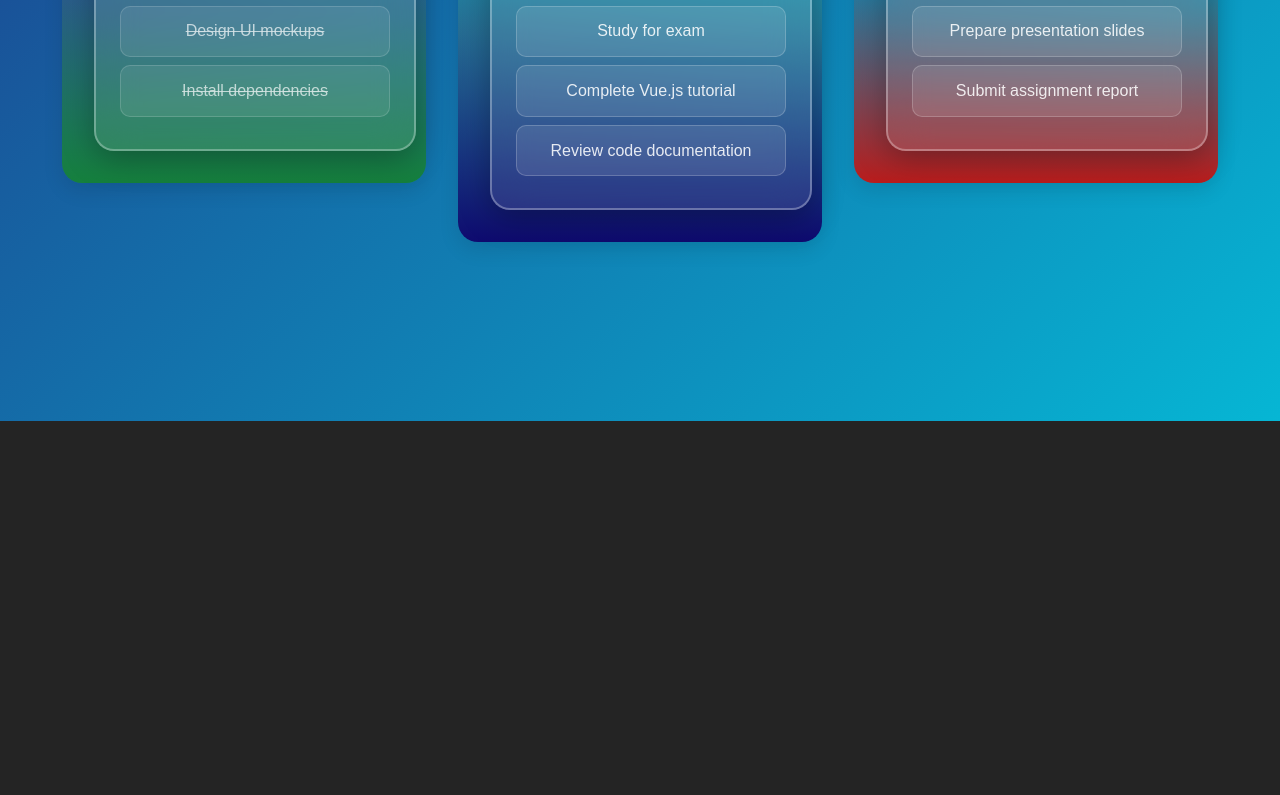
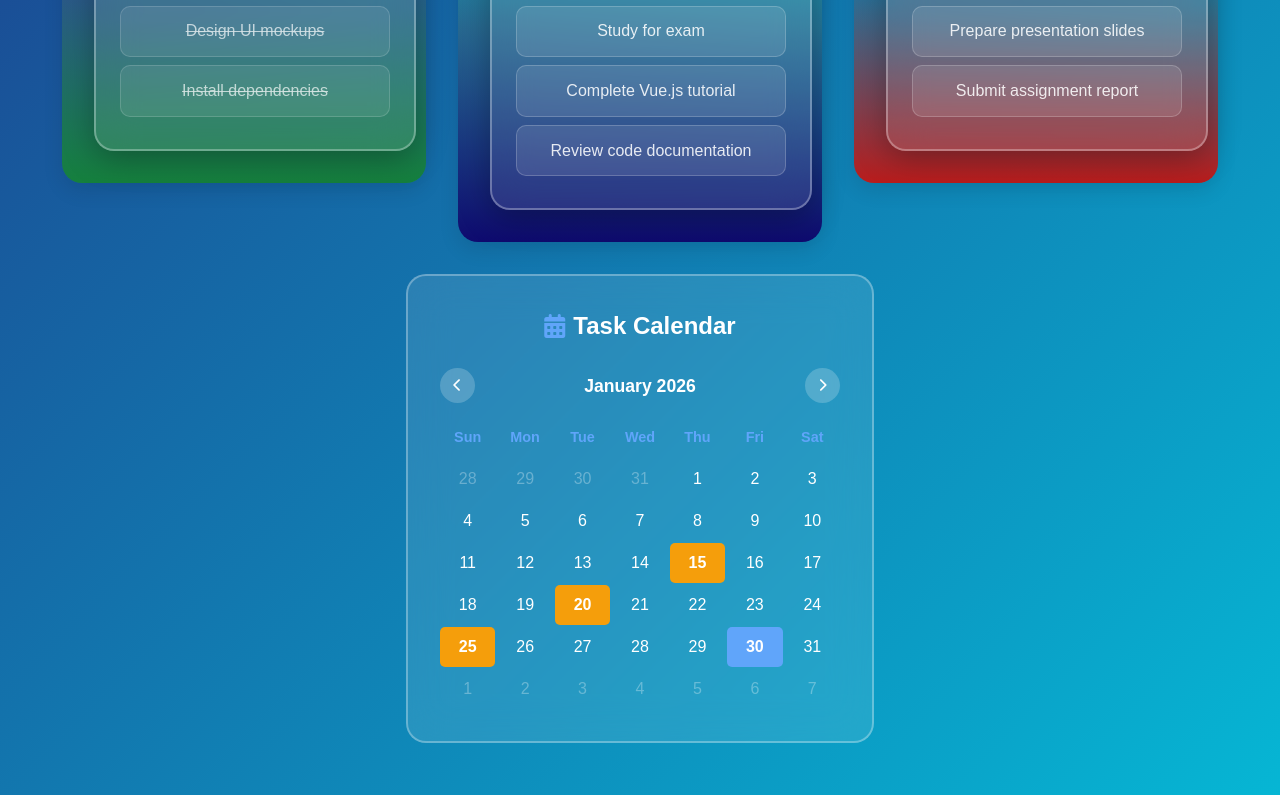
Before and after one commit to Llego-250/Task-Buddy, a Vue app: page / in a window 1280 px wide. Shown: the part 419-1214 px from the top of the page. Before the commit the page ends 840 px from the top, so only its background shows below. Built offline with nearby package versions, Linux system fonts and the light colour scheme.

Commit message:
Adding calendar and dates

```diff
--- a/src/App.vue
+++ b/src/App.vue
@@ -1,5 +1,6 @@
 <template>
 <div class="main-container">
+  <link rel="stylesheet" href="https://cdnjs.cloudflare.com/ajax/libs/font-awesome/6.0.0/css/all.min.css">
   <div class="header">
     <h1 class="title">TaskBuddy</h1>
     <h2 class="subtitle">Hello Beautiful User❤️, this is the personal task manager</h2>
@@ -89,6 +90,29 @@
       </div>
     </div>
   </div>
+
+  <div class="calendar-section">
+    <div class="calendar-card">
+      <div class="calendar-header">
+        <i class="fas fa-calendar-alt"></i>
+        <h3>Task Calendar</h3>
+      </div>
+      <div class="calendar">
+        <div class="calendar-nav">
+          <button @click="prevMonth" class="nav-btn"><i class="fas fa-chevron-left"></i></button>
+          <span class="month-year">{{ currentMonthYear }}</span>
+          <button @click="nextMonth" class="nav-btn"><i class="fas fa-chevron-right"></i></button>
+        </div>
+        <div class="calendar-grid">
+          <div class="day-header" v-for="day in dayHeaders" :key="day">{{ day }}</div>
+          <div v-for="date in calendarDates" :key="date.key"
+               :class="['calendar-date', { 'other-month': !date.currentMonth, 'today': date.isToday, 'has-task': date.hasTask }]">
+            {{ date.day }}
+          </div>
+        </div>
+      </div>
+    </div>
+  </div>
 </div>
 </template>
 
@@ -96,7 +120,40 @@
 export default {
   data() {
     return {
-      expandedTask: { type: null, index: null }
+      expandedTask: { type: null, index: null },
+      currentDate: new Date(),
+      dayHeaders: ['Sun', 'Mon', 'Tue', 'Wed', 'Thu', 'Fri', 'Sat']
+    }
+  },
+  computed: {
+    currentMonthYear() {
+      return this.currentDate.toLocaleDateString('en-US', { month: 'long', year: 'numeric' })
+    },
+    calendarDates() {
+      const year = this.currentDate.getFullYear()
+      const month = this.currentDate.getMonth()
+      const firstDay = new Date(year, month, 1)
+      const lastDay = new Date(year, month + 1, 0)
+      const startDate = new Date(firstDay)
+      startDate.setDate(startDate.getDate() - firstDay.getDay())
+
+      const dates = []
+      const today = new Date()
+
+      for (let i = 0; i < 42; i++) {
+        const date = new Date(startDate)
+        date.setDate(startDate.getDate() + i)
+
+        dates.push({
+          day: date.getDate(),
+          currentMonth: date.getMonth() === month,
+          isToday: date.toDateString() === today.toDateString(),
+          hasTask: [15, 20, 25].includes(date.getDate()) && date.getMonth() === month,
+          key: date.toISOString()
+        })
+      }
+
+      return dates
     }
   },
   methods: {
@@ -106,6 +163,12 @@ export default {
       } else {
         this.expandedTask = { type, index }
       }
+    },
+    prevMonth() {
+      this.currentDate = new Date(this.currentDate.getFullYear(), this.currentDate.getMonth() - 1, 1)
+    },
+    nextMonth() {
+      this.currentDate = new Date(this.currentDate.getFullYear(), this.currentDate.getMonth() + 1, 1)
     }
   }
 }
@@ -257,4 +320,95 @@ button {
 button:hover {
   background-color: #0056b3;
 }
+
+.calendar-section {
+  margin-top: 2rem;
+  display: flex;
+  justify-content: center;
+}
+.calendar-card {
+  background: rgba(255, 255, 255, 0.1);
+  backdrop-filter: blur(20px);
+  border: 2px solid rgba(255, 255, 255, 0.3);
+  border-radius: 20px;
+  padding: 2rem;
+  max-width: 400px;
+  width: 100%;
+}
+.calendar-header {
+  display: flex;
+  align-items: center;
+  justify-content: center;
+  gap: 0.5rem;
+  margin-bottom: 1.5rem;
+}
+.calendar-header i {
+  font-size: 1.5rem;
+  color: #60a5fa;
+}
+.calendar-header h3 {
+  color: white;
+  margin: 0;
+  font-size: 1.5rem;
+}
+.calendar-nav {
+  display: flex;
+  justify-content: space-between;
+  align-items: center;
+  margin-bottom: 1rem;
+}
+.nav-btn {
+  background: rgba(255, 255, 255, 0.2);
+  border: none;
+  border-radius: 50%;
+  width: 35px;
+  height: 35px;
+  color: white;
+  cursor: pointer;
+  display: flex;
+  align-items: center;
+  justify-content: center;
+}
+.nav-btn:hover {
+  background: rgba(255, 255, 255, 0.3);
+}
+.month-year {
+  color: white;
+  font-weight: bold;
+  font-size: 1.1rem;
+}
+.calendar-grid {
+  display: grid;
+  grid-template-columns: repeat(7, 1fr);
+  gap: 2px;
+}
+.day-header {
+  text-align: center;
+  padding: 0.5rem;
+  font-weight: bold;
+  color: #60a5fa;
+  font-size: 0.9rem;
+}
+.calendar-date {
+  text-align: center;
+  padding: 0.5rem;
+  color: white;
+  cursor: pointer;
+  border-radius: 5px;
+  transition: background 0.2s;
+}
+.calendar-date:hover {
+  background: rgba(255, 255, 255, 0.1);
+}
+.calendar-date.other-month {
+  color: rgba(255, 255, 255, 0.3);
+}
+.calendar-date.today {
+  background: #60a5fa;
+  font-weight: bold;
+}
+.calendar-date.has-task {
+  background: #f59e0b;
+  font-weight: bold;
+}
 </style>
```
